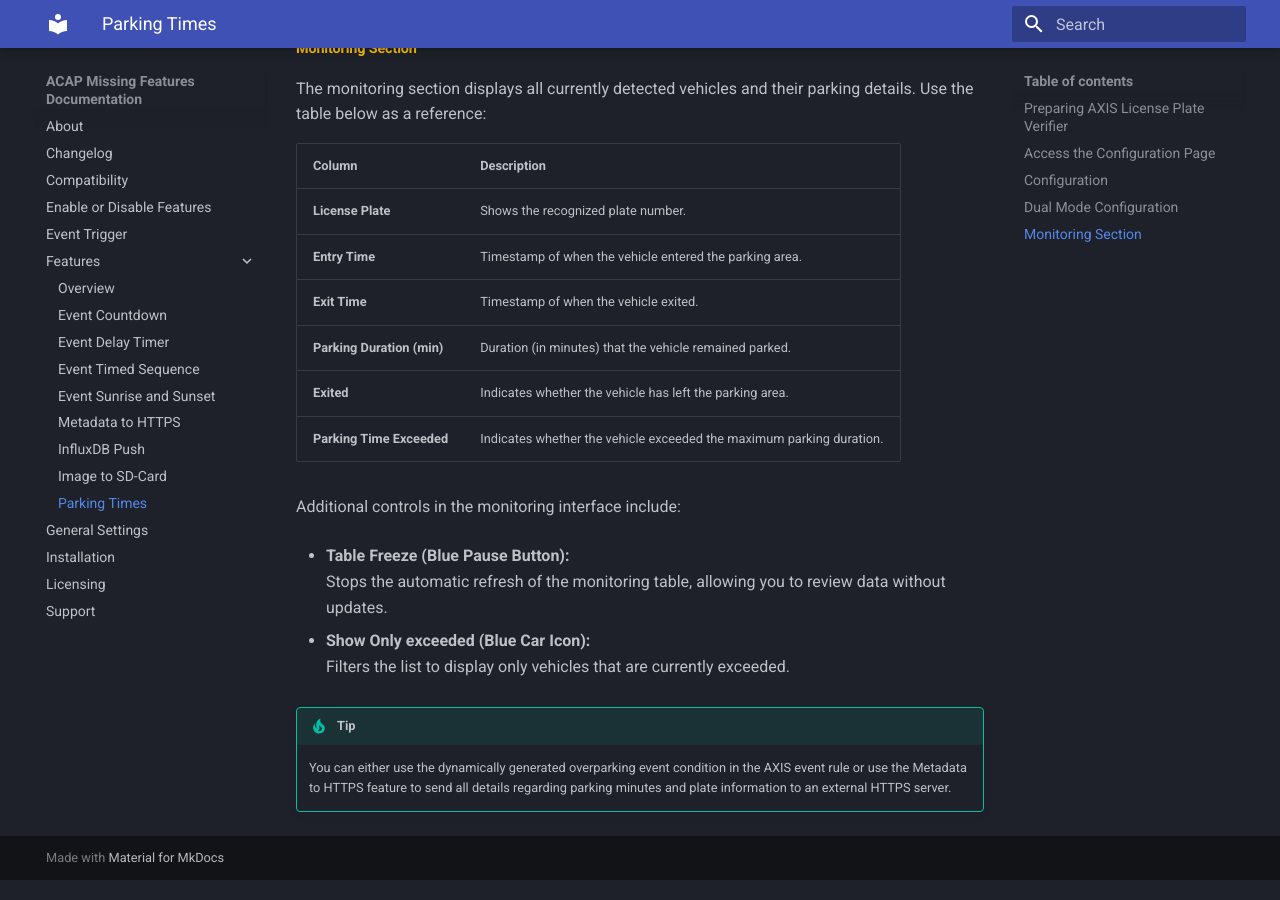
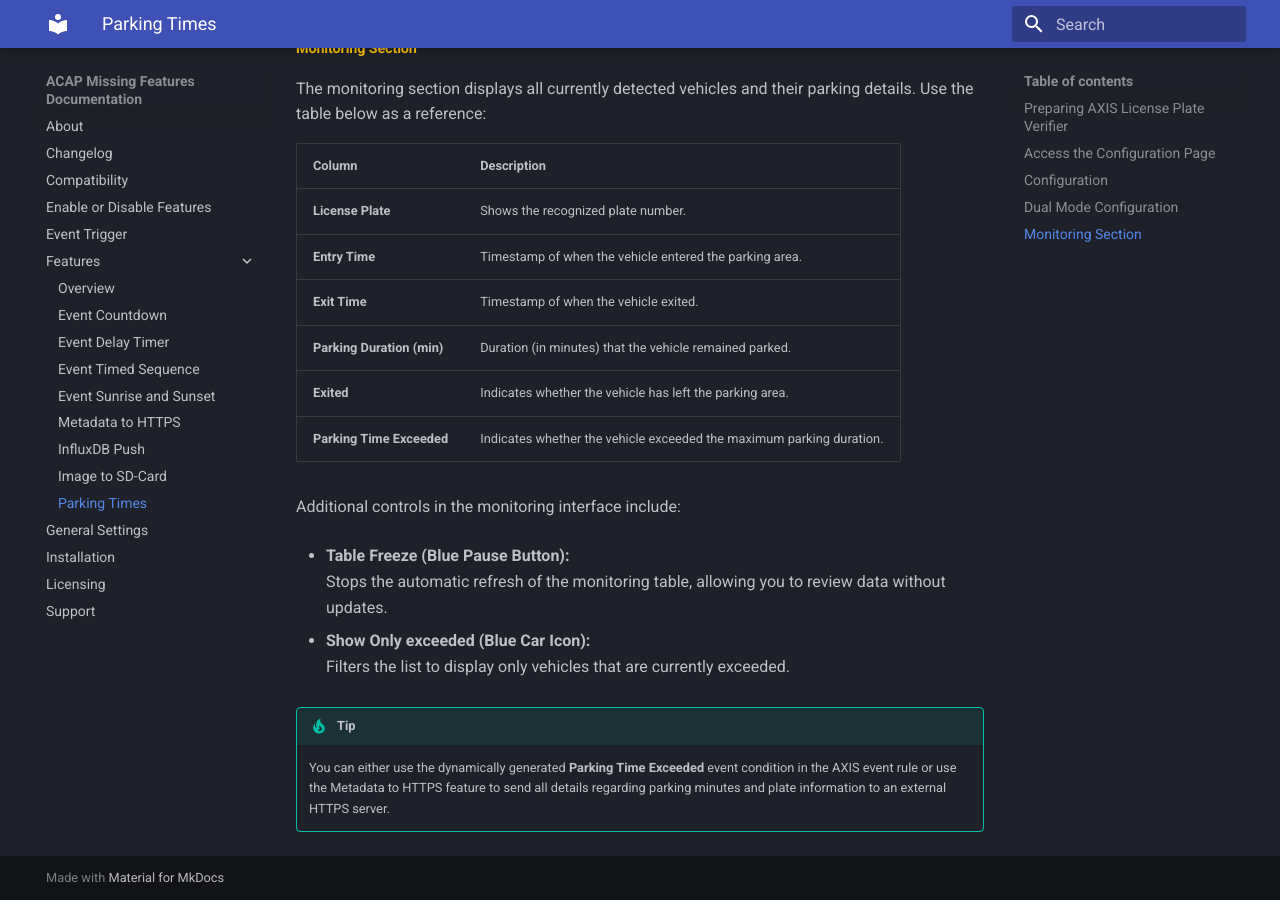
Before and after one commit to Cacsjep/acap_missing_features_pub, an MkDocs documentation site: the page built from docs/parking_times.md, in a window 1280 px wide and 900 px high, scrolled down 1994 px. Built offline with MkDocs 1.6.1 and Material for MkDocs 9.7.7, drawn with Linux system fonts in a browser that asks for light colours.

Commit message:
Update parking_times.md

```diff
--- a/docs/parking_times.md
+++ b/docs/parking_times.md
@@ -92,4 +92,4 @@
   Filters the list to display only vehicles that are currently exceeded.
 
 !!! tip
-    You can either use the dynamically generated overparking event condition in the AXIS event rule or use the Metadata to HTTPS feature to send all details regarding parking minutes and plate information to an external HTTPS server.
+    You can either use the dynamically generated **Parking Time Exceeded**  event condition in the AXIS event rule or use the Metadata to HTTPS feature to send all details regarding parking minutes and plate information to an external HTTPS server.
```
